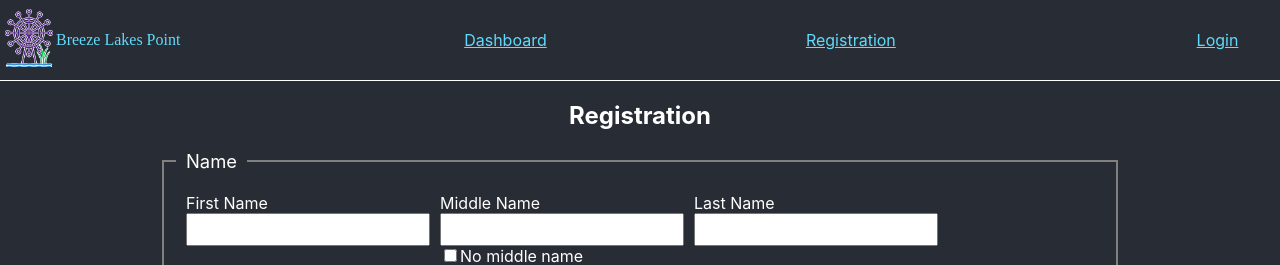
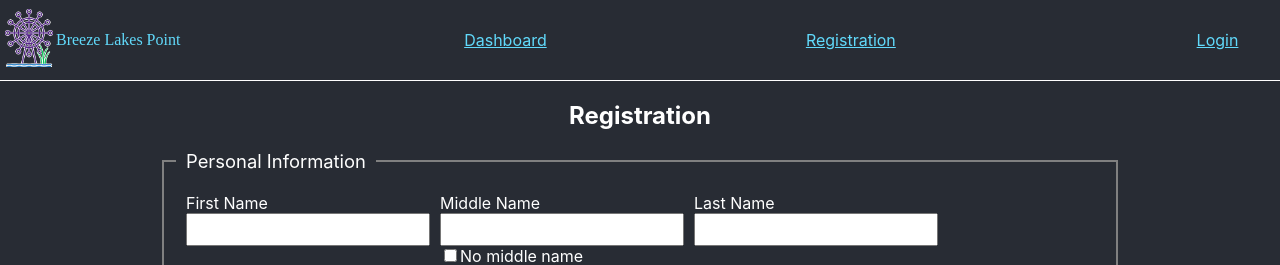
Before and after one commit to kristenkinnearohlmann/breeze-lakes-point-frontend, a React (Create React App) app: page /registration in a window 1280 px wide. Shown: the top 265 px of the page. Built offline with nearby package versions, Linux system fonts and the light colour scheme; a web font is replaced by a local one.

Commit message:
Adjusting fieldsets to group information

```diff
--- a/src/components/Registration.js
+++ b/src/components/Registration.js
@@ -42,7 +42,7 @@ class Registration extends Component {
                 <form className="form-reg">
                     <div>
                         <fieldset className="input-fields-row">
-                            <legend>Name</legend>
+                            <legend>Personal Information</legend>
                             <p>
                                 <label htmlFor="first_name">First Name</label><br/>
                                 <input type="text" name="first_name" id="first_name" value={this.state.first_name} onChange={this.handleonChange} />
@@ -57,7 +57,7 @@ class Registration extends Component {
                                 <input type="text" name="last_name" id="last_name" value={this.state.last_name} onChange={this.handleonChange} />
                             </p>
                             <p>
-                                <label htmlFor="preferred_name">Preferred Name</label>&nbsp;<i class="far fa-question-circle" title="The name you would like to use in conversation."></i><br/>
+                                <label htmlFor="preferred_name">Preferred Name</label>&nbsp;<i className="far fa-question-circle" title="The name you would like to use in conversation."></i><br/>
                                 <input type="text" name="preferred_name" id="preferred_name" value={this.state.preferred_name} onChange={this.handleonChange} />
                             </p>
                             <p>
```
